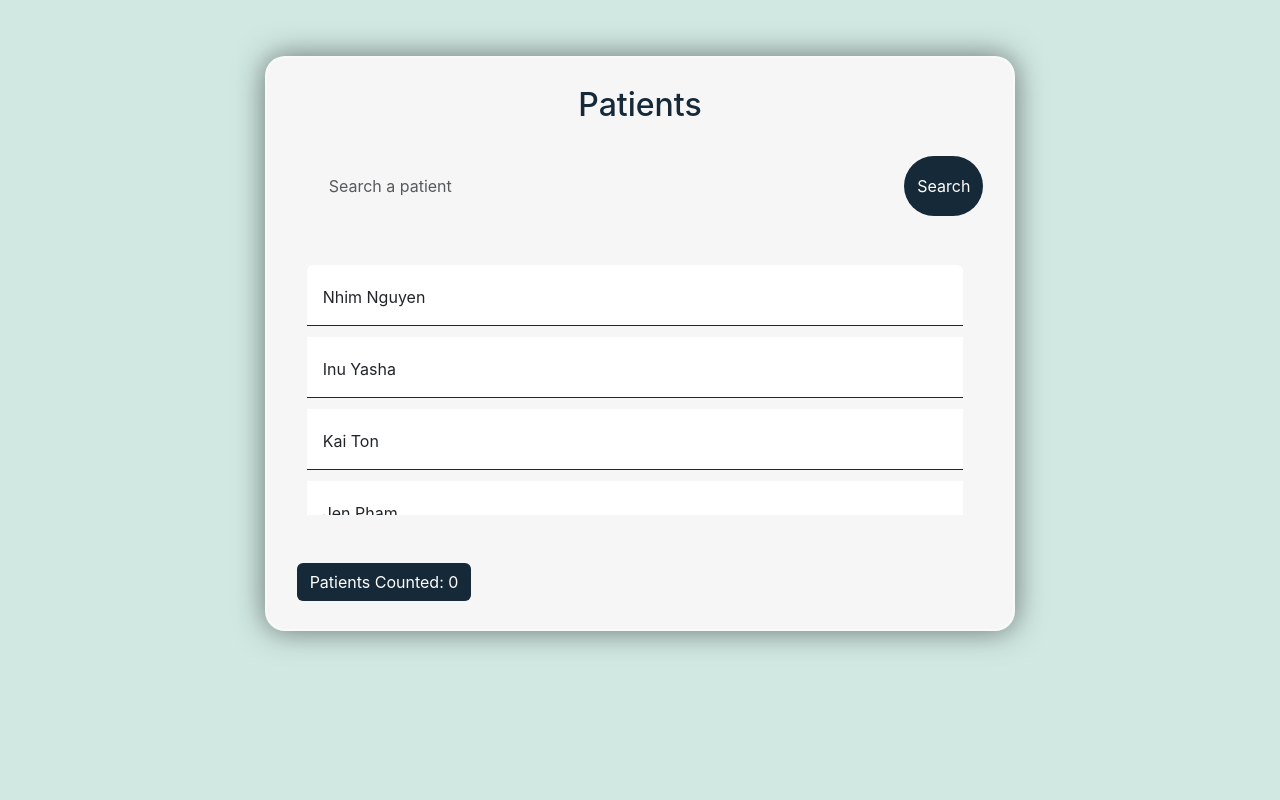
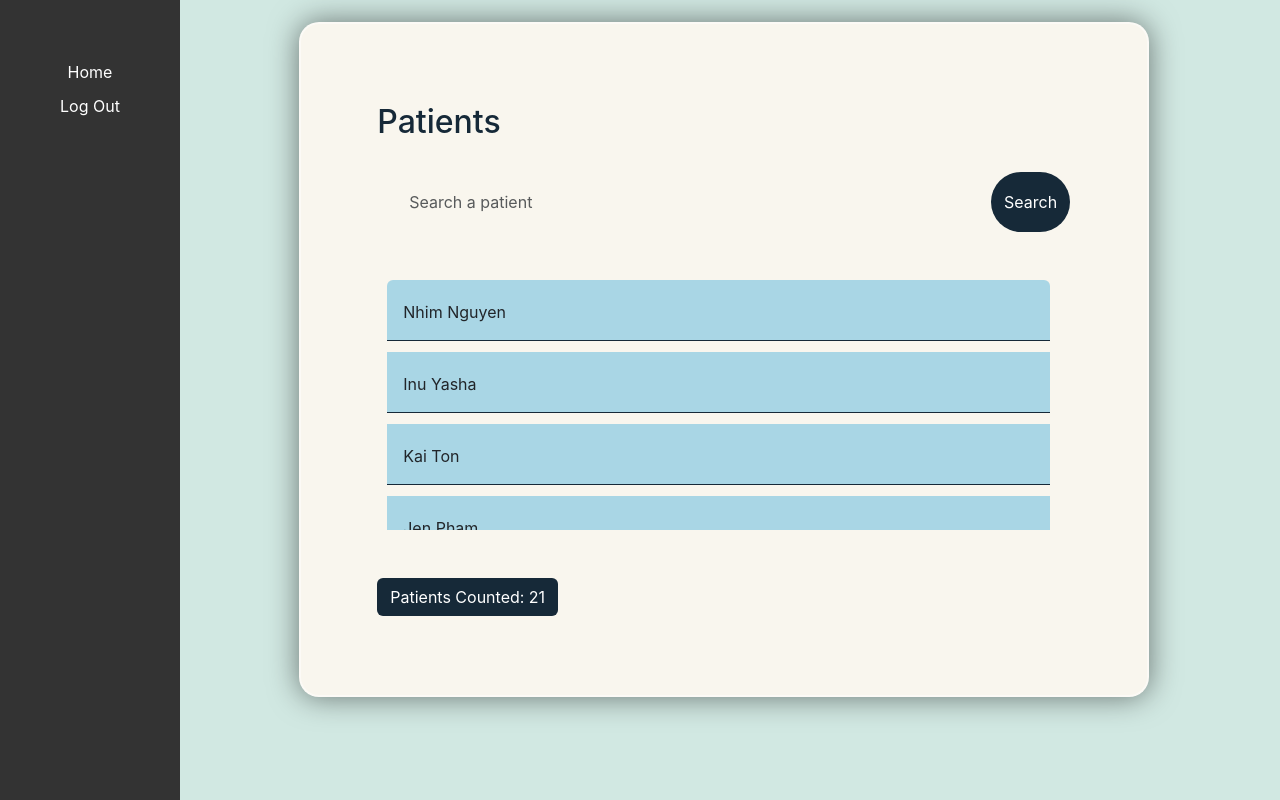
Before and after one commit to longtu19/patientTracker, a React (Create React App) app in the folder frontend/patient-tracker/: page /doctorHome in a window 1280 px wide. Built offline with nearby package versions, Linux system fonts and the light colour scheme.

Commit message:
added right column nav bar

```diff
--- a/frontend/patient-tracker/src/App.js
+++ b/frontend/patient-tracker/src/App.js
@@ -4,20 +4,20 @@ import LogIn from "./components/LogIn/LogIn";
 import DoctorHome from "./components/DoctorHome/DoctorHome";
 import PatientHome from "./components/PatientHome/PatientHome";
 import { BrowserRouter, Route, Routes } from "react-router-dom";
+import NavBar from "./components/NavBar/NavBar";
+import { Nav } from "reactstrap";
 
 function App() {
   return (
     <BrowserRouter>
-      <Routes>
-        <Route
-          path="/"
-          element={
-            <LogIn/>
-          }
-        />
-        <Route path="/doctorHome" element={<DoctorHome />} />
-        <Route path="/patientHome" element={<PatientHome />} />
-      </Routes>
+      <div className="App">
+        <NavBar/>
+        <Routes>
+          <Route path="/" element={<LogIn />} />
+          <Route path="/doctorHome" element={<DoctorHome />} />
+          <Route path="/patientHome" element={<PatientHome />} />
+        </Routes>
+      </div>
     </BrowserRouter>
   );
 }
--- a/frontend/patient-tracker/src/components/DoctorHome/DoctorHome.js
+++ b/frontend/patient-tracker/src/components/DoctorHome/DoctorHome.js
@@ -23,7 +23,7 @@ export default function DoctorHome() {
   let [firstname, setFirstname] = React.useState("");
   let [lastname, setLastname] = React.useState("");
   let [datevalue, setDate] = React.useState("");
-  let [patLst, setPatLst] = React.useState([]);
+  let [patLst, setPatLst] = React.useState(patients);
   let [selectedPat, setSelectedPat] = React.useState(null);
   let [count, setCount] = React.useState(patLst.length);
 
@@ -68,11 +68,8 @@ export default function DoctorHome() {
     <div className="homebg">
       <div className="container d-flex justify-content-center align-items-center  ">
         <div className="employeeBox justify-content-center align-items-center  ">
-          <div >
-            <div
-              className="mb-4 d-flex justify-content-center"
-              style={{ color: "#162938" }}
-            >
+          <div>
+            <div className="mb-2 d-flex " style={{ color: "#162938" }}>
               <h2>Patients</h2>
             </div>
 
@@ -97,7 +94,7 @@ export default function DoctorHome() {
             <div className="  d-flex justify-content-center ">
               <div className="list-container">
                 <ul className="list-group em_list">
-                  {patients.map((pat) => (
+                  {filteredPat.map((pat) => (
                     <li className="list-group-item em btn">
                       <p>
                         {pat.first} {pat.last}
--- a/frontend/patient-tracker/src/components/DoctorHome/doctorhome.css
+++ b/frontend/patient-tracker/src/components/DoctorHome/doctorhome.css
@@ -1,14 +1,14 @@
 .employeeBox{
     display: flex;
-    margin-top: 5%;
-    width: 750px;
-    height: 575px;
+    margin-left: 15%;
+    margin-top: 2%;
+    width: 850px;
+    height: 675px;
     border: 2px solid rgba(255,255,255, .5);
     border-radius: 20px;
     backdrop-filter: blur(20px);
     box-shadow: 0 0 30px rgba(0,0,0,.5);
-    /* background-color: rgb(224, 198, 198); */
-    background-color: rgb(246, 246, 246);
+    background-color: #F9F6EE;
 
 }
 
@@ -21,15 +21,13 @@
 .em {
     border: none;
     border-bottom: 1px  solid #162938;
-    /* background-color: rgb(224, 198, 198); */
-    background-color: white;
+    background-color: #A9D6E5;
     margin-bottom: 11px;
     border-radius: 0;
     cursor: default;
     display: flex;
     padding-top: 20px;
     padding-bottom: 0;
-
 
 }
 
@@ -126,11 +124,7 @@
 
 }
 
-.my-emp-modal{
-    margin-top: 7%;
 
-
-}
 
 .emp-photo{
     width: 40%;
@@ -151,20 +145,6 @@
     color: #162938;
 }
 
-.view_emp_payroll_btn{
-    width: 100%;
-    height: 45px;
-    background: #162938;
-    border: none;
-    border-radius: 6px;
-    cursor: pointer;
-    font-size: 1em;
-    color: #E6986B;
-    font-weight: 500;
-    justify-content: center;
-
-}
-
 .add-btn{
     background: #162938;
     /* color: #E6986B; */
@@ -181,18 +161,10 @@
     color: #ffffff;
 }
 
-.add_teammate label{
 
-    color: #162938;
-}
 
-.add_teammate input{
-    height: 40px;
-}
 
-.add_teammate input:focus{
-    border: 2px solid #162938;
-}
+
 
 .modal-add-btn{
     width: 50%;
--- a/frontend/patient-tracker/src/components/LogIn/LogIn.css
+++ b/frontend/patient-tracker/src/components/LogIn/LogIn.css
@@ -103,7 +103,6 @@
     font-size: 1.5em;
     color: #D1E8E2;
     font-weight: 500;
-    margin-bottom: 2rem;
 
 
   }
--- /dev/null
+++ b/frontend/patient-tracker/src/components/NavBar/NavBar.js
@@ -0,0 +1,23 @@
+import React from "react";
+import { Link } from 'react-router-dom';
+import './navbar.css'
+
+
+function NavBar() {
+  return (
+    <nav className="navbar-left">
+      <ul>
+        <li>
+          <Link to="/doctorHome">Home</Link>
+        </li>
+        <li>
+          <Link to="/">Log Out</Link>
+        </li>
+
+        {/* Add more navigation links */}
+      </ul>
+    </nav>
+  );
+}
+
+export default NavBar;
--- /dev/null
+++ b/frontend/patient-tracker/src/components/NavBar/navbar.css
@@ -0,0 +1,23 @@
+/* Navbar.css */
+.navbar-left {
+    position: fixed;
+    left: 0;
+    top: 0;
+    bottom: 0;
+    background-color: #333; /* Example background color */
+    padding: 60px; /* Add padding or styling as needed */
+  }
+
+  .navbar-left ul {
+    list-style: none;
+    padding: 0;
+  }
+
+  .navbar-left li {
+    margin-bottom: 10px;
+  }
+
+  .navbar-left a {
+    color: #fff;
+    text-decoration: none;
+  }
```
